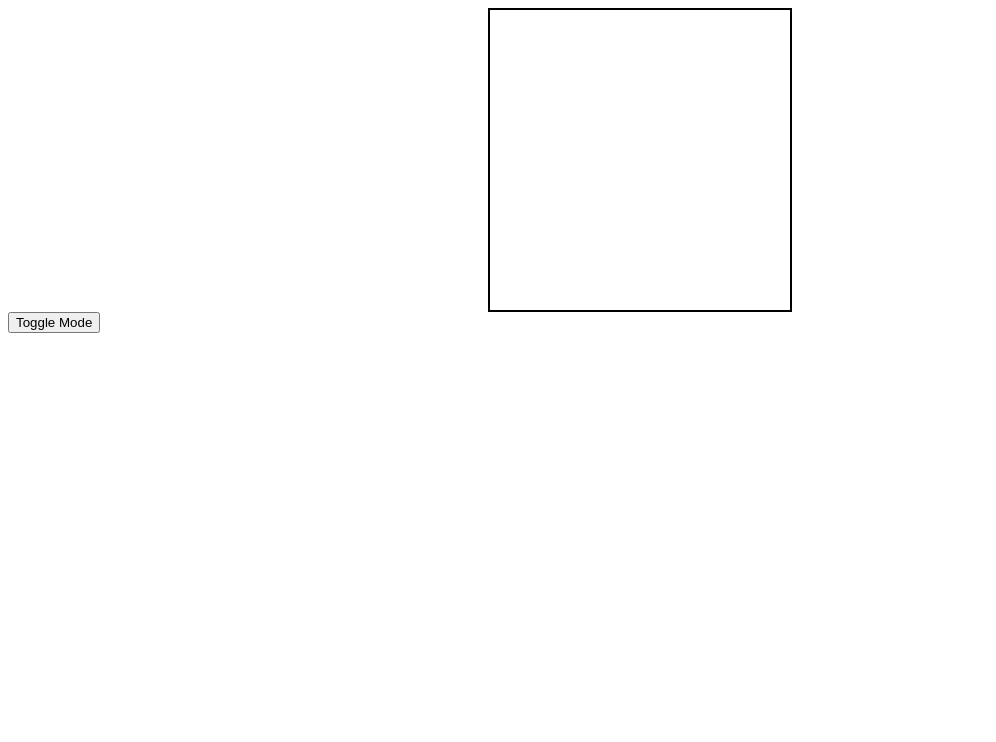
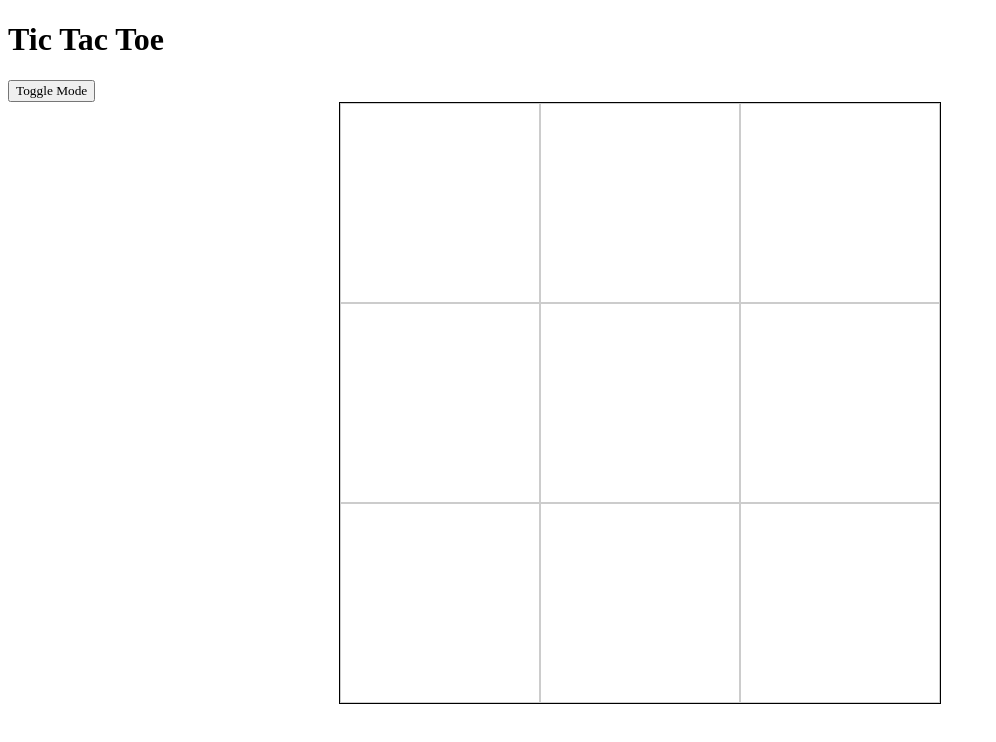
Before and after one commit to AnisKehila/TicTacToe, a plain HTML site: page index.html in a window 1280 px wide. Shown: the whole page, without its empty margins (0-996 px from the left). Drawn offline with Linux system fonts and the light colour scheme.

Commit message:
add game board

```diff
--- a/index.html
+++ b/index.html
@@ -7,19 +7,22 @@
     <link rel="stylesheet" href="./src/style.css">
     <title>Tic Tac Toe</title>
 </head>
+<header>
+    <h1>Tic Tac Toe</h1>
+    <button id="toggle-mode-btn">Toggle Mode</button>
+</header>
 <body class="light-mode">
     <div class="game-board">
-        <div class="game-cell"></div>
-        <div class="game-cell"></div>
-        <div class="game-cell"></div>
-        <div class="game-cell"></div>
-        <div class="game-cell"></div>
-        <div class="game-cell"></div>
-        <div class="game-cell"></div>
-        <div class="game-cell"></div>
-        <div class="game-cell"></div>
+        <div class="game-cell" data-position="1"></div>
+        <div class="game-cell" data-position="2"></div>
+        <div class="game-cell" data-position="3"></div>
+        <div class="game-cell" data-position="4"></div>
+        <div class="game-cell" data-position="5"></div>
+        <div class="game-cell" data-position="6"></div>
+        <div class="game-cell" data-position="7"></div>
+        <div class="game-cell" data-position="8"></div>
+        <div class="game-cell" data-position="9"></div>
     </div>
-    <button id="toggle-mode-btn">Toggle Mode</button>
     <script src="./src/main.js"></script>
 </body>
 </html>
--- a/src/style.css
+++ b/src/style.css
@@ -1,3 +1,6 @@
+* {
+    font-family: bahnschrift;
+}
 .dark-mode {
     background-color: #333;
     color: white;
@@ -11,19 +14,20 @@
 .game-board {
     display: flex;
     flex-wrap: wrap;
-    width: 300px;
-    height: 300px;
+    width: 600px;
+    height: 600px;
     margin: 0 auto;
-    border: 2px solid black;
+    border: 1px solid black;
 }
 
 .game-cell {
-    width: 100px;
-    height: 100px;
+    width: 33%;
+    height: 33%;
+    border: 1px solid #ccc;
     display: flex;
     align-items: center;
     justify-content: center;
-
+    font-size: 48px;
 }
 
 .game-cell:hover {
```
